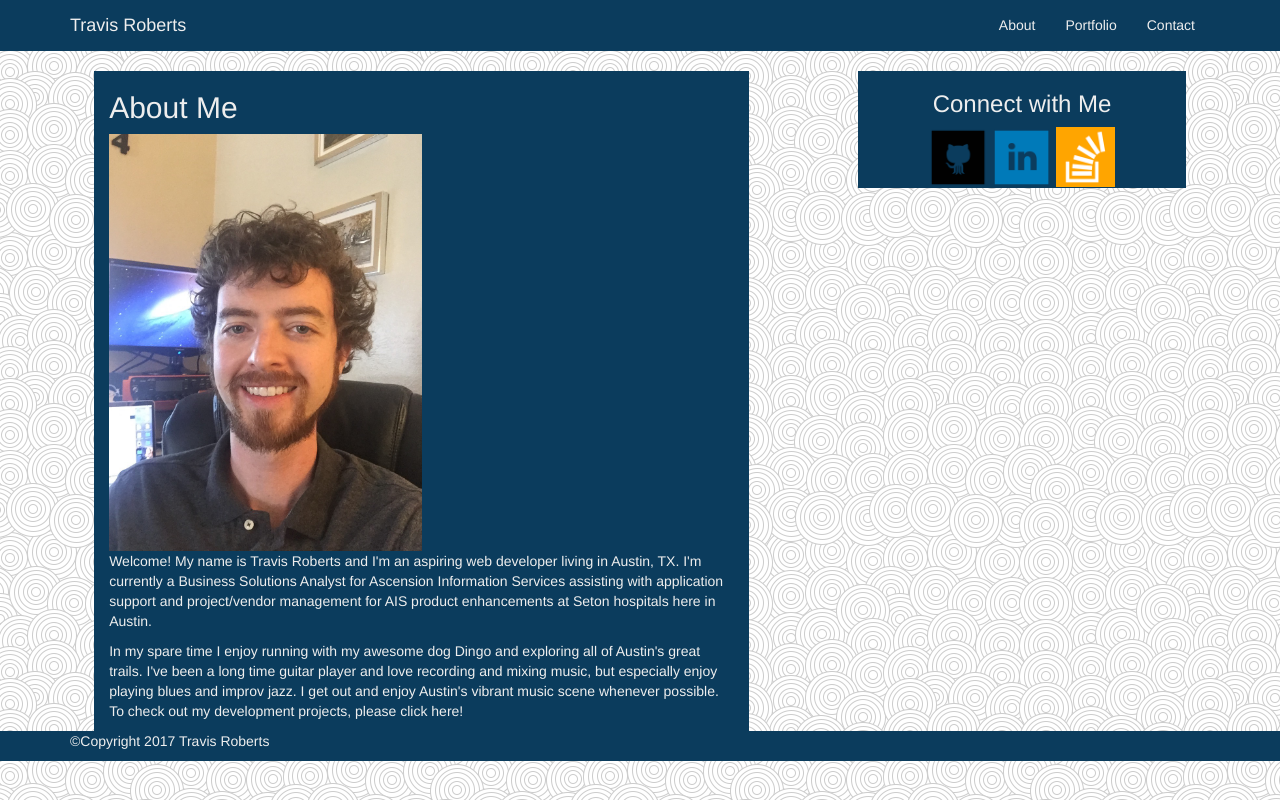
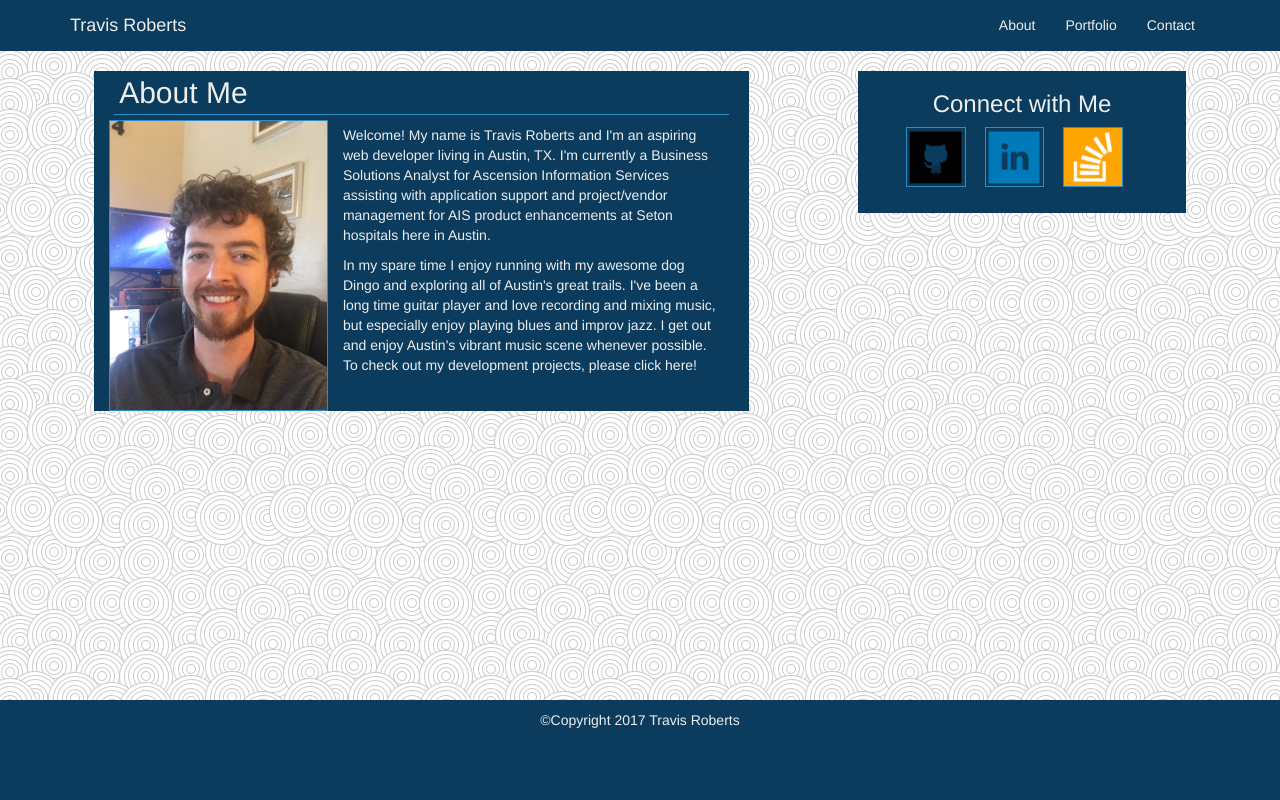
Before and after one commit to trobe026/Bootstrap-Portfolio, a plain HTML site: page index.html in a window 1280 px wide. Drawn offline with nearby package versions, Linux system fonts and the light colour scheme.

Commit message:
updates to index.html

```diff
--- a/assets/css/style.css
+++ b/assets/css/style.css
@@ -13,12 +13,30 @@ a {
   color: #eee;
 }
 
+p {
+  margin: 10px;
+
+}
+
 img {
-  width: 50%;
+  width: 35%;
+  margin-right: 15px;
+  border: 1px solid #328CC1;
+}
+
+h2 {
+  padding: 0 0 5px 5px;
+  margin: 5px;
+  border-bottom: 1px solid #328CC1;
 }
 
 aside {
   text-align: center;
+
+}
+
+#profile-pic {
+  float:left;
 }
 
 .navbar {
@@ -39,8 +57,20 @@ aside {
 
 .col-md-6, .col-md-3 {
   background-color: #0B3C5D;
+
 }
+
+.col-md-3 {
+  padding-bottom: 25px;
+}
+
+
 
 .footer {
   background-color: #0B3C5D;
+  position: fixed;
+  height: 100px;
+  bottom: 0;
+  width: 100%;
+  text-align: center;
 }
--- a/index.html
+++ b/index.html
@@ -34,7 +34,7 @@
         <div class="row">
           <div class="col-md-6 col-md-offset-1">
               <h2>About Me</h2>
-              <img src="./assets/images/IMG_1121.JPG" alt="My Photo">
+              <img id="profile-pic" src="./assets/images/IMG_1121.JPG" alt="My Photo">
                 <p>Welcome! My name is Travis Roberts and I'm an aspiring web developer living in Austin, TX.
                   I'm currently a Business Solutions Analyst for Ascension Information Services
                   assisting with application support and project/vendor management for AIS
```
